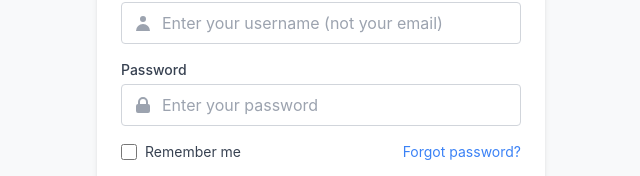
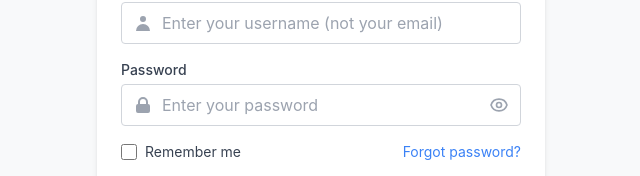
Before and after one commit to Murari123456789/Digital-Sankalpa-FYP, a React (Vite) app in the folder digital-sankalpa-Frontend/: page /login in a window 1280 px wide. Shown: the part 264-440 px from the top of the page, without its empty margins (319-959 px from the left). Built offline with nearby package versions, Linux system fonts and the light colour scheme; no server answers.

Commit message:
UI updates to Cart, Login pages and Footer component

```diff
--- a/digital-sankalpa-Frontend/src/components/common/Footer.jsx
+++ b/digital-sankalpa-Frontend/src/components/common/Footer.jsx
@@ -120,26 +120,7 @@
         </div>
 
         {/* Newsletter */}
-        <div className="border-t border-b py-8 mb-8">
-          <div className="max-w-2xl mx-auto text-center">
-            <h3 className="text-lg font-bold mb-2">Subscribe Us</h3>
-            <p className="text-gray-600 mb-4">Get the latest updates on new products and special offers</p>
-            <form className="flex flex-col sm:flex-row gap-2">
-              <input
-                type="email"
-                placeholder="Your email address"
-                className="flex-1 px-4 py-2 border border-gray-300 rounded focus:outline-none focus:ring-2 focus:ring-blue-500"
-                required
-              />
-              <button
-                type="submit"
-                className="bg-blue-600 text-white px-6 py-2 rounded font-medium hover:bg-blue-700"
-              >
-                Subscribe
-              </button>
-            </form>
-          </div>
-        </div>
+        {/* Removed as per the instructions */}
 
         {/* Footer Bottom */}
         <div className="md:flex md:justify-between md:items-center">
--- a/digital-sankalpa-Frontend/src/pages/CartPage.jsx
+++ b/digital-sankalpa-Frontend/src/pages/CartPage.jsx
@@ -17,7 +17,8 @@
       onConfirm: () => {
         removeFromCart(item.id);
         showToast(`${item.product_name} has been removed from your cart`);
-      }
+      },
+      onCancel: () => {},
     });
   };
 
--- a/digital-sankalpa-Frontend/src/pages/LoginPage.jsx
+++ b/digital-sankalpa-Frontend/src/pages/LoginPage.jsx
@@ -7,7 +7,8 @@
     super(props);
     this.state = {
       errorMessage: '',
-      isLoading: false
+      isLoading: false,
+      showPassword: false
     };
 
     this.usernameRef = React.createRef();
@@ -48,6 +49,10 @@
       });
       this.passwordRef.current.value = '';
     }
+  };
+
+  togglePasswordVisibility = () => {
+    this.setState((prevState) => ({ showPassword: !prevState.showPassword }));
   };
 
   render() {
@@ -104,10 +109,29 @@
                   <input
                     ref={this.passwordRef}
                     name="password"
-                    type="password"
+                    type={this.state.showPassword ? "text" : "password"}
                     placeholder="Enter your password"
-                    className="w-full pl-10 pr-3 py-2 border rounded focus:outline-none focus:ring-2 focus:ring-blue-500 border-gray-300"
+                    className="w-full pl-10 pr-10 py-2 border rounded focus:outline-none focus:ring-2 focus:ring-blue-500 border-gray-300"
                   />
+                  <div className="absolute inset-y-0 right-0 pr-3 flex items-center">
+                    <button
+                      type="button"
+                      onClick={this.togglePasswordVisibility}
+                      className="text-gray-400 hover:text-gray-600 focus:outline-none"
+                      tabIndex={-1}
+                    >
+                      {this.state.showPassword ? (
+                        <svg xmlns="http://www.w3.org/2000/svg" className="h-5 w-5" fill="none" viewBox="0 0 24 24" stroke="currentColor">
+                          <path strokeLinecap="round" strokeLinejoin="round" strokeWidth={2} d="M13.875 18.825A10.05 10.05 0 0112 19c-4.478 0-8.268-2.943-9.543-7a9.97 9.97 0 011.563-3.029m5.858.908a3 3 0 114.243 4.243M9.878 9.878l4.242 4.242M9.88 9.88l-3.29-3.29m7.532 7.532l3.29 3.29M3 3l3.59 3.59m0 0A9.953 9.953 0 0112 5c4.478 0 8.268 2.943 9.543 7a10.025 10.025 0 01-4.132 5.411m0 0L21 21" />
+                        </svg>
+                      ) : (
+                        <svg xmlns="http://www.w3.org/2000/svg" className="h-5 w-5" fill="none" viewBox="0 0 24 24" stroke="currentColor">
+                          <path strokeLinecap="round" strokeLinejoin="round" strokeWidth={2} d="M15 12a3 3 0 11-6 0 3 3 0 016 0z" />
+                          <path strokeLinecap="round" strokeLinejoin="round" strokeWidth={2} d="M2.458 12C3.732 7.943 7.523 5 12 5c4.478 0 8.268 2.943 9.542 7-1.274 4.057-5.064 7-9.542 7-4.477 0-8.268-2.943-9.542-7z" />
+                        </svg>
+                      )}
+                    </button>
+                  </div>
                 </div>
               </div>
 
```
